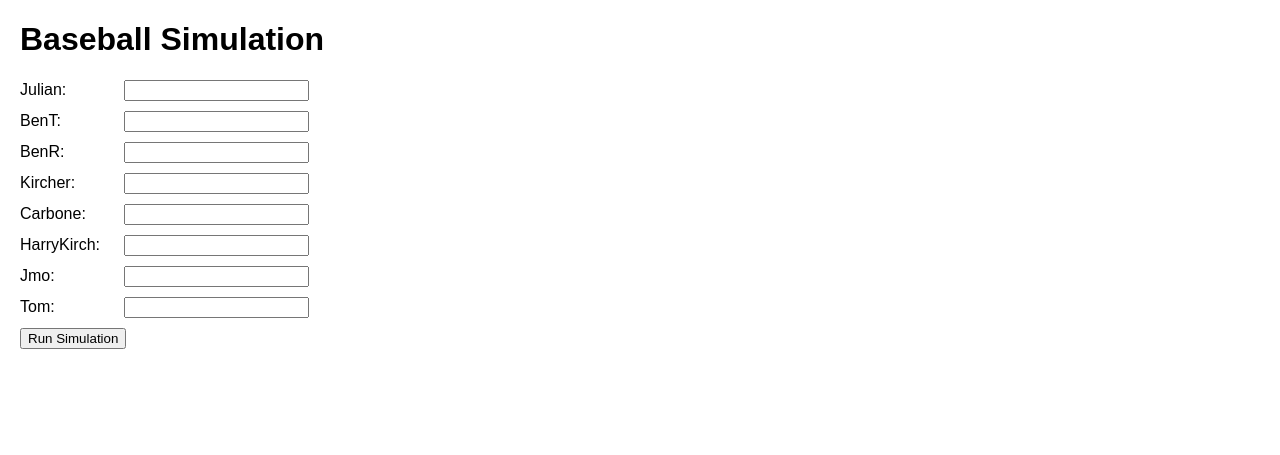
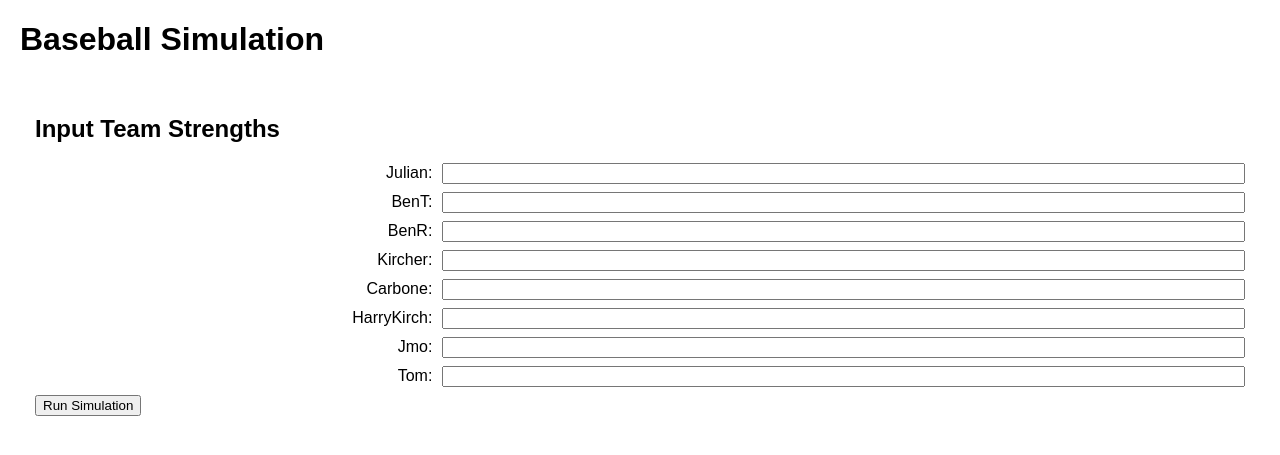
Before and after one commit to JohnKircher/SluggersPlayoffs, a Flask app: template templates/index.html in a window 1280 px wide. Shown: the top 455 px of the page. Run offline with Flask 3, Linux system fonts and the light colour scheme; the template is opened without the code that fills it, so the values that code supplies are empty.

Commit message:
html changes

```diff
--- a/templates/index.html
+++ b/templates/index.html
@@ -8,13 +8,6 @@
         body {
             font-family: Arial, sans-serif;
             margin: 20px;
-        }
-        .input-group {
-            margin-bottom: 10px;
-        }
-        .input-group label {
-            display: inline-block;
-            width: 100px;
         }
         .container {
             display: flex;
@@ -27,132 +20,172 @@
             flex: 1 1 auto;
             min-width: 200px;
             box-sizing: border-box;
+            margin-bottom: 20px;
         }
-        .standings {
-            background-color: lightblue;
+        .standings{
+            font-size: 1.2em;
+            background-color: rgb(81, 106, 164);
+            color: white;
+            padding: 15px;
+            border-radius: 5px;
+        }
+
+        .scenarios {
+            font-size: 1.2em;
+            background-color: rgb(68, 155, 202);
+            color: white;
+            padding: 15px;
+            border-radius: 5px;
+        }
+        .standings table, .scenarios table {
+            width: 100%;
+            border-collapse: collapse;
+            text-align: left;
+        }
+        .standings th, .standings td, .scenarios th, .scenarios td {
+            border: 1px solid white;
+            padding: 5px;
         }
         .division-winners {
-            background-color: gold;
-        }
-        .scenarios {
-            background-color: lightgreen;
+            background-color: rgb(81, 106, 164);
+            font-size: 2em;
+            font-weight: bold;
+            text-align: center;
+            padding: 15px;
+            border-radius: 5px;
         }
         .game-results {
-            background-color: lightcoral;
+            font-size: 1.2em;
+            background-color: rgb(68, 155, 202);
+            padding: 15px;
+            border-radius: 5px;
         }
-        .top-row, .bottom-row {
+        .toggle-header {
+            cursor: pointer;
+            font-weight: bold;
+            font-size: 1.5em;
+            padding: 10px;
+            background-color: #000000;
+            color: white;
+            border-radius: 5px;
+            margin-bottom: 10px;
+        }
+        .content {
+            display: none;
+            padding-top: 10px;
+        }
+        .expanded .content {
+            display: block;
+        }
+        .form-container .input-group {
             display: flex;
-            gap: 20px;
-            width: 100%;
+            align-items: center;
+            justify-content: space-between;
+            margin-bottom: 8px;
         }
-        .top-row .box, .bottom-row .box {
+        .form-container .input-group label {
             flex: 1;
+            text-align: right;
+            padding-right: 10px;
         }
-        .form-container {
-            flex: 1;
-            max-width: 300px;
+        .form-container .input-group input {
+            flex: 2;
+            text-align: center;
         }
     </style>
+    <script>
+        function toggleSection(id) {
+            document.getElementById(id).classList.toggle('expanded');
+        }
+    </script>
 </head>
 <body>
     <h1>Baseball Simulation</h1>
     <div class="container">
-        <!-- Top Row: Input Form, Standings, Division Winners -->
-        <div class="top-row">
-            <!-- Input Form -->
-            <div class="form-container">
+        <div class="box form-container">
+            <h2>Input Team Strengths</h2>
             <form method="POST">
+                {% for team in ["Julian", "BenT", "BenR", "Kircher", "Carbone", "HarryKirch", "Jmo", "Tom"] %}
                 <div class="input-group">
-                        <label for="Julian">Julian:</label>
-                        <input type="number" step="0.01" name="Julian" required>
+                    <label for="{{ team }}">{{ team }}:</label>
+                    <input type="number" step="0.01" name="{{ team }}" value="{{ strength_values.get(team, '') }}" required>
                 </div>
-                    <div class="input-group">
-                        <label for="BenT">BenT:</label>
-                        <input type="number" step="0.01" name="BenT" required>
-                    </div>
-                    <div class="input-group">
-                        <label for="BenR">BenR:</label>
-                        <input type="number" step="0.01" name="BenR" required>
-                    </div>
-                    <div class="input-group">
-                        <label for="Kircher">Kircher:</label>
-                        <input type="number" step="0.01" name="Kircher" required>
-                    </div>
-                    <div class="input-group">
-                        <label for="Carbone">Carbone:</label>
-                        <input type="number" step="0.01" name="Carbone" required>
-                    </div>
-                    <div class="input-group">
-                        <label for="HarryKirch">HarryKirch:</label>
-                        <input type="number" step="0.01" name="HarryKirch" required>
-                    </div>
-                    <div class="input-group">
-                        <label for="Jmo">Jmo:</label>
-                        <input type="number" step="0.01" name="Jmo" required>
-                    </div>
-                    <div class="input-group">
-                        <label for="Tom">Tom:</label>
-                        <input type="number" step="0.01" name="Tom" required>
-                    </div>
+                {% endfor %}
                 <button type="submit">Run Simulation</button>
             </form>
         </div>
 
-            <!-- Standings -->
         {% if standings %}
-            <div class="box standings">
-                <h2>Final Standings</h2>
-                <ol>
+        <div class="box standings expanded" id="standings">
+            <div class="toggle-header" onclick="toggleSection('standings')">Final Standings</div>
+            <div class="content">
+                <table>
+                    <tr>
+                        <th>Team</th>
+                        <th>Wins</th>
+                        <th>Losses</th>
+                        <th>Run Diff</th>
+                    </tr>
                     {% for team in standings %}
-                    <li>{{ team }}: {{ simulated_standings[team]['wins'] }}-{{ simulated_standings[team]['losses'] }}, Run Diff: {{ simulated_standings[team]['run_diff'] }}</li>
+                    <tr>
+                        <td>{{ team }}</td>
+                        <td>{{ simulated_standings[team]['wins'] }}</td>
+                        <td>{{ simulated_standings[team]['losses'] }}</td>
+                        <td>{{ simulated_standings[team]['run_diff'] }}</td>
+                    </tr>
                     {% endfor %}
-                </ol>
+                </table>
+            </div>
         </div>
         {% endif %}
 
-            <!-- Division Winners -->
         {% if division_winners %}
-            <div class="box division-winners">
-                <h2>Division Winners (Clinched a Bye)</h2>
-                <ul>
+        <div class="box division-winners expanded" id="division-winners">
+            <div class="toggle-header" onclick="toggleSection('division-winners')">Division Winners (Clinched a Bye)</div>
+            <div class="content">
                 {% for division, winner in division_winners.items() %}
-                    <li>{{ division }}: {{ winner }}</li>
+                <p>{{ division }}: {{ winner }}</p>
                 {% endfor %}
-                </ul>
+            </div>
         </div>
         {% endif %}
     </div>
 
-        <!-- Bottom Row: Playoff Scenarios and Game Results -->
     {% if standings %}
-        <div class="bottom-row">
-            <!-- Playoff Scenarios -->
-            <div class="box scenarios">
-                <h2>Playoff Scenarios (Probabilities)</h2>
-                <ul>
+    <div class="container">
+        <div class="box scenarios" id="scenarios">
+            <div class="toggle-header" onclick="toggleSection('scenarios')">Playoff Scenarios (Probabilities)</div>
+            <div class="content">
+                <table>
+                    <tr>
+                        <th>Team</th>
+                        <th>Clinch a Bye</th>
+                        <th>Clinch Playoffs</th>
+                        <th>Miss Playoffs</th>
+                    </tr>
                     {% for team, scenario in scenarios.items() %}
-                    <li>{{ team }}:
-                        <ul>
-                            <li>Clinch a bye: {{ "%.2f"|format(scenario['clinch_bye'] * 100) }}%</li>
-                            <li>Clinch playoffs: {{ "%.2f"|format(scenario['clinch_playoffs'] * 100) }}%</li>
-                            <li>Miss playoffs: {{ "%.2f"|format(scenario['miss_playoffs'] * 100) }}%</li>
-                        </ul>
-                    </li>
+                    <tr>
+                        <td>{{ team }}</td>
+                        <td>{{ "%.2f"|format(scenario['clinch_bye'] * 100) }}%</td>
+                        <td>{{ "%.2f"|format(scenario['clinch_playoffs'] * 100) }}%</td>
+                        <td>{{ "%.2f"|format(scenario['miss_playoffs'] * 100) }}%</td>
+                    </tr>
                     {% endfor %}
-                </ul>
+                </table>
+            </div>
         </div>
 
-            <!-- Simulated Game Results -->
-            <div class="box game-results">
-                <h2>Simulated Game Results</h2>
-                <ul>
-                    {% for result in game_results %}
-                    <li>{{ result }}</li>
+        <div class="box game-results" id="game-results">
+            <div class="toggle-header" onclick="toggleSection('game-results')">Simulated Game Results</div>
+            <div class="content">
+                {% for i in range(12) %}
+                    {% if i == 0 %}<h3>Thursday Week 4</h3>{% elif i == 4 %}<h3>Tuesday Week 5</h3>{% elif i == 8 %}<h3>Thursday Week 5</h3>{% endif %}
+                    {% set parts = game_results[i].split(' ') %}
+                    <p><span class="team">{{ parts[0] }}</span> beats <span class="team">{{ parts[2] }}</span> by <span class="score">{{ parts[4] }}</span> runs</p>
                 {% endfor %}
-                </ul>
+            </div>
         </div>
     </div>
     {% endif %}
-    </div>
 </body>
 </html>
```
Lines whose indentation alone changed are shown as unchanged.
